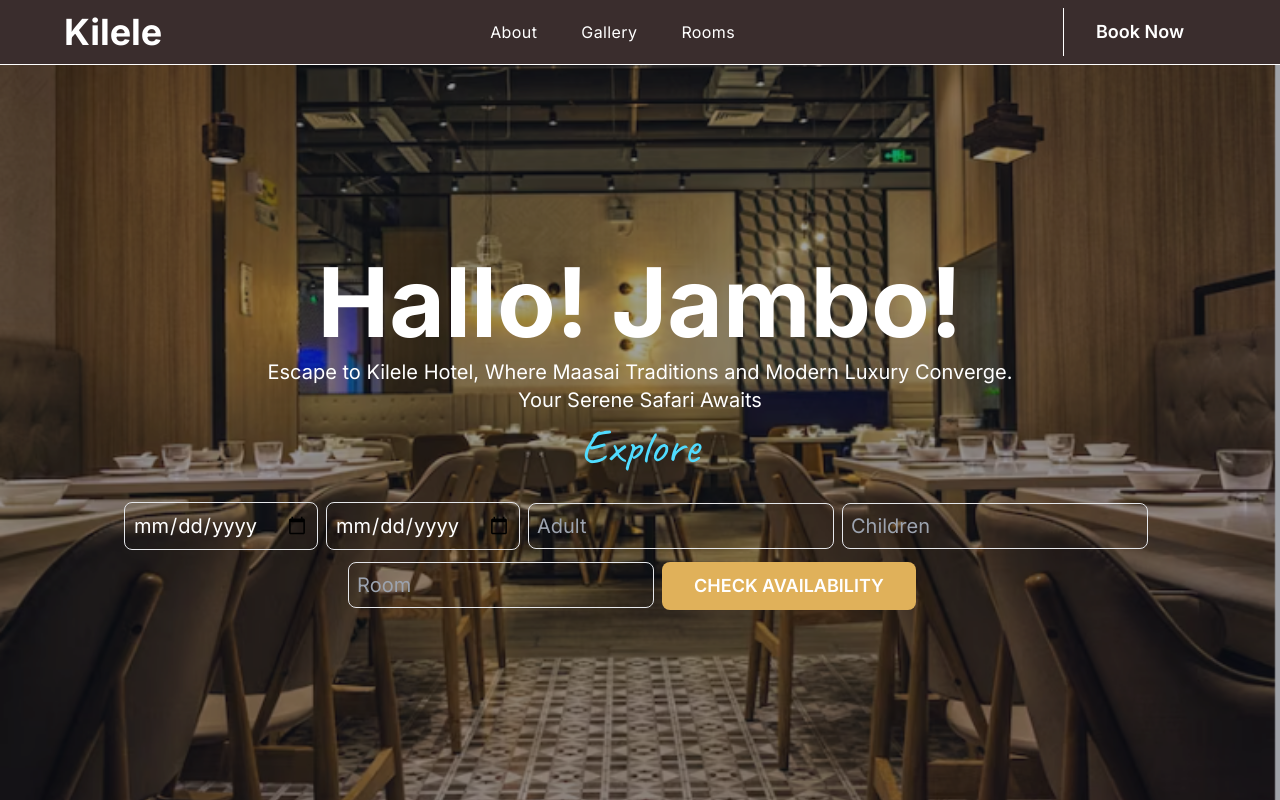
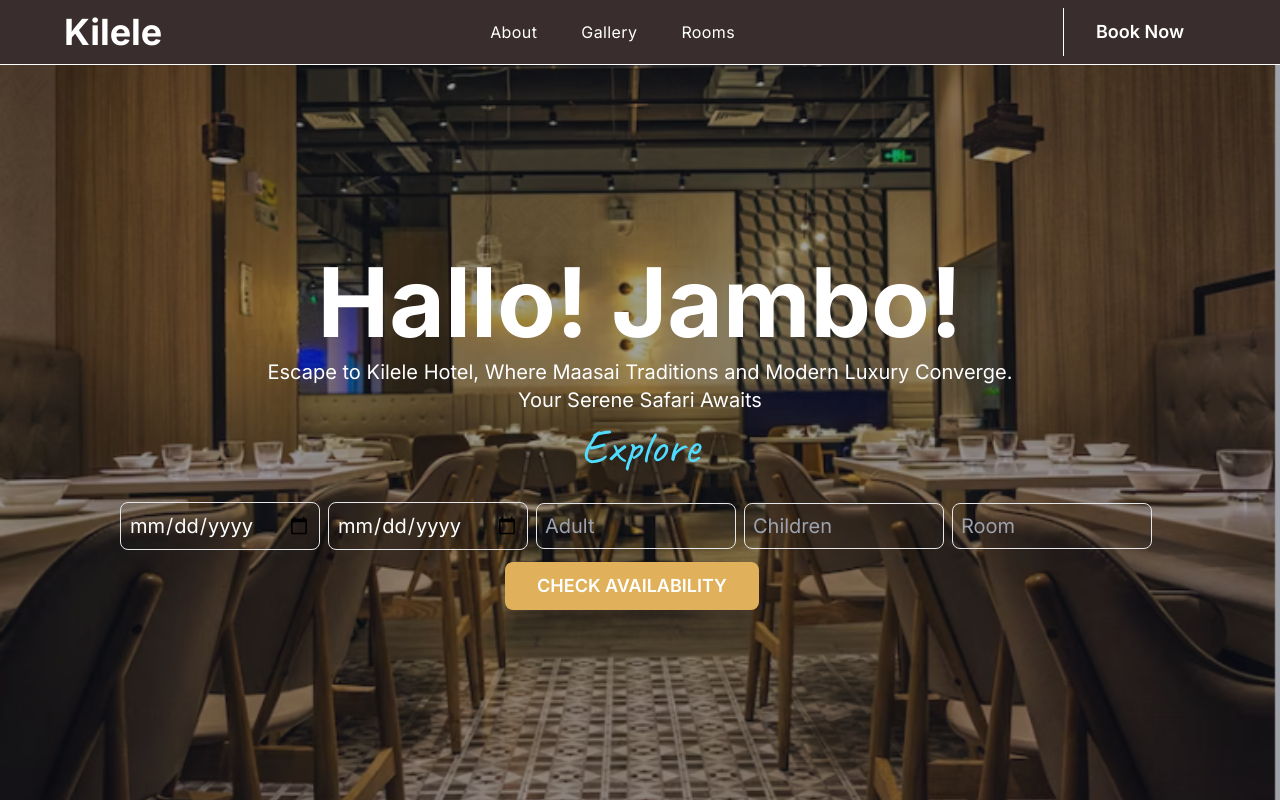
Before and after one commit to felixDev22/Kilele-Hotel-R, a Next.js app: page / in a window 1280 px wide. Built offline with nearby package versions, Linux system fonts and the light colour scheme.

Commit message:
Reduce the input box width

```diff
--- a/src/app/globals.css
+++ b/src/app/globals.css
@@ -45,9 +45,9 @@ h2 {
     @apply box-border cursor-pointer flex-row items-center rounded-lg p-2.5 text-sm font-semibold hover:opacity-80 transition-all md:px-8 md:text-lg;
   }
   input {
-    @apply  w-full mt-4 ml-4 p-2 text-base md:text-xl  rounded-lg  md:mb-3 lg:w-auto bg-transparent text-white border hover:bg-[#27241d];
+    @apply  w-full mt-4 ml-4 p-2 text-base md:text-xl  lg:w-[200px] rounded-lg  md:mb-3 bg-transparent text-white border hover:bg-[#27241d];
   }
   .input2 {
-    @apply w-full lg:w-[150px];
+    @apply w-full ;
   }
 }
```
